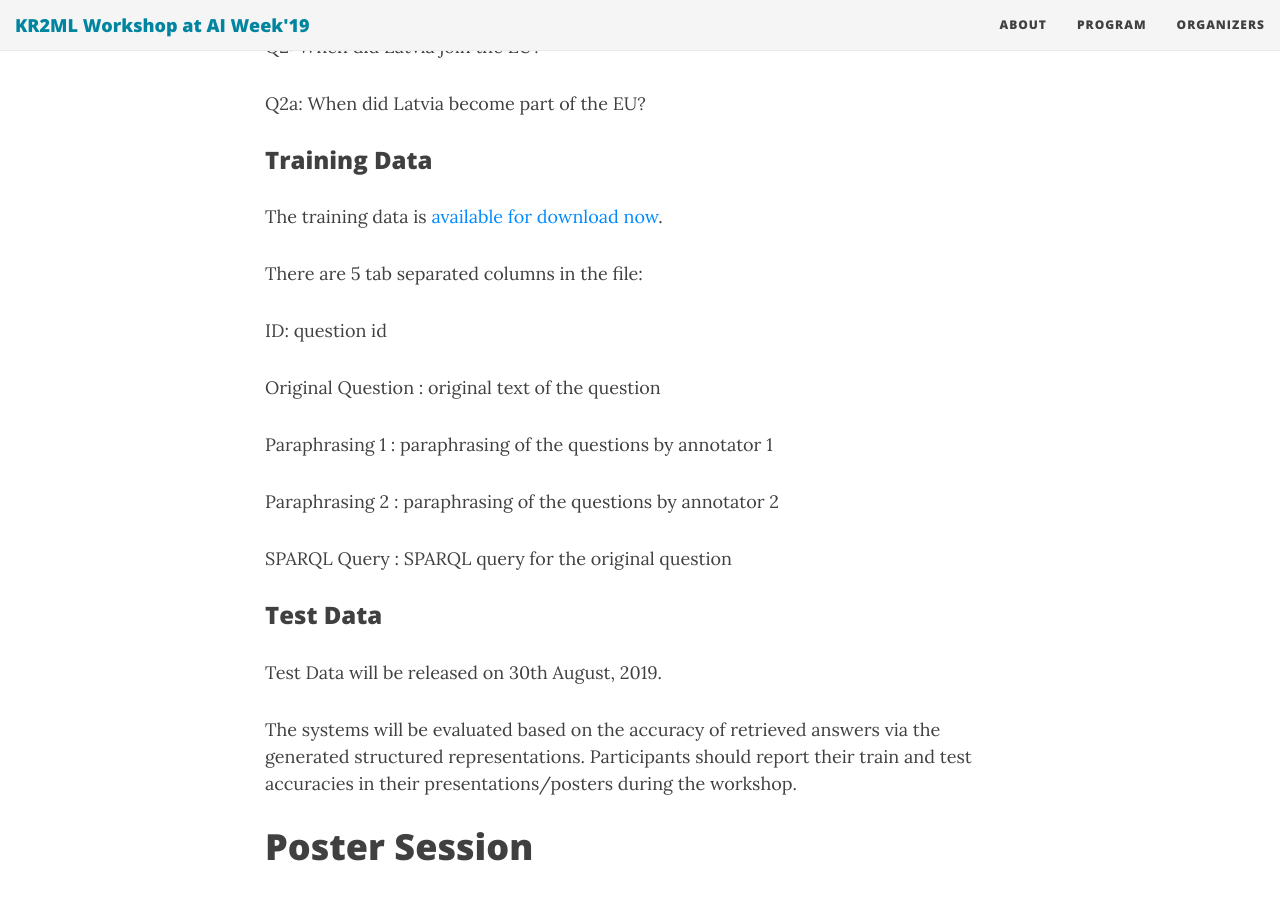
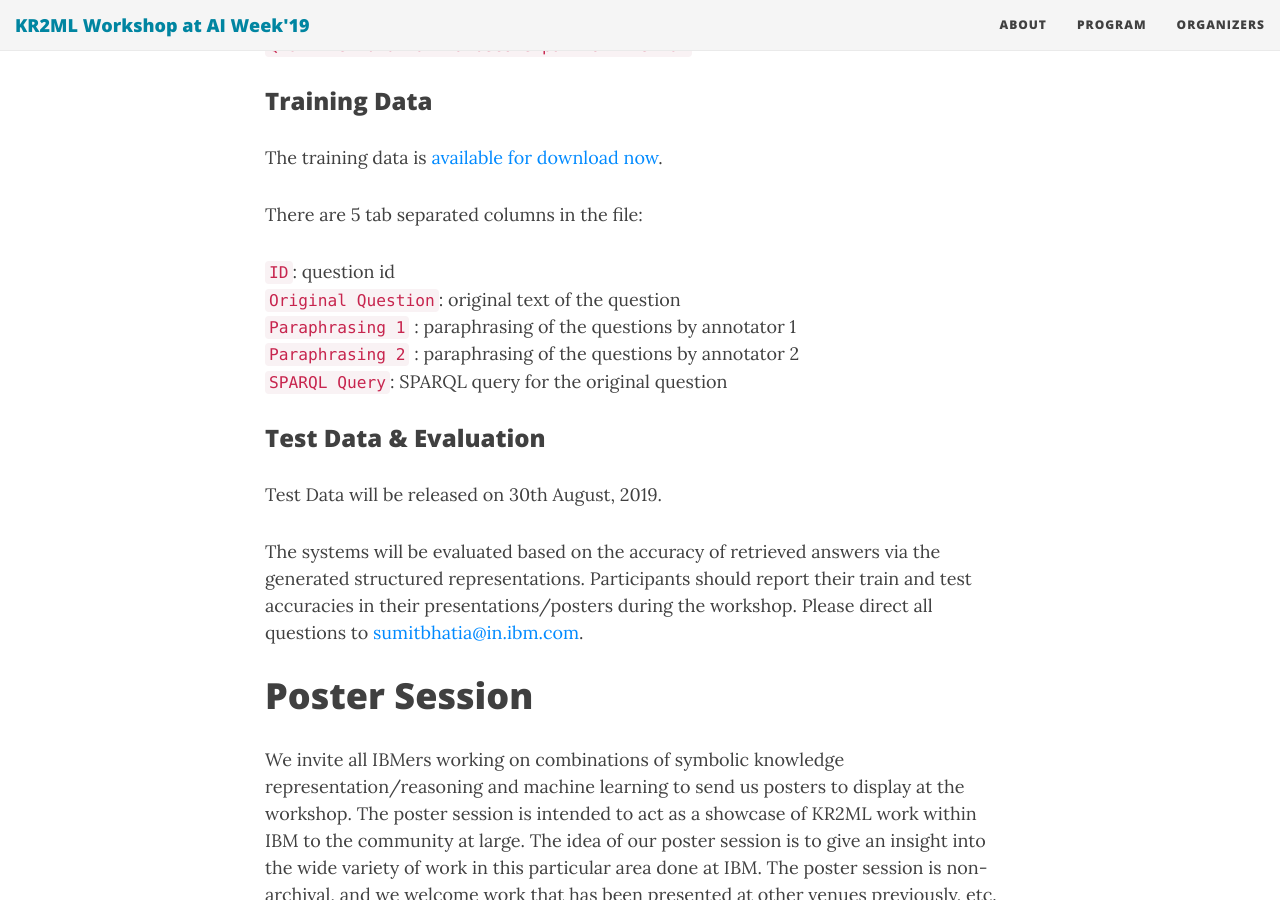
Before and after one commit to kr2ml/ibm-2019, a Jekyll site: the page built from index.md, in a window 1280 px wide and 900 px high, scrolled down 2645 px. Built offline with Jekyll 4.4.1, drawn with Linux system fonts in a browser that asks for light colours; nearby versions of some CDN libraries.

Commit message:
KRT: Updated challenge description

```diff
--- a/index.md
+++ b/index.md
@@ -63,21 +63,17 @@ The training data is [available for download now](https://kr2ml.github.io/ibm-20
 
 There are 5 tab separated columns in the file:
 
-ID: question id
+`ID`: question id <br />
+`Original Question`: original text of the question <br />
+`Paraphrasing 1` : paraphrasing of the questions by annotator 1 <br />
+`Paraphrasing 2` : paraphrasing of the questions by annotator 2 <br />
+`SPARQL Query`: SPARQL query for the original question <br />
 
-Original Question : original text of the question
-
-Paraphrasing 1  : paraphrasing of the questions by annotator 1
-
-Paraphrasing 2  : paraphrasing of the questions by annotator 2
-
-SPARQL Query    : SPARQL query for the original question
-
-### Test Data
+### Test Data & Evaluation
 
 Test Data will be released on 30th August, 2019.
 
-The systems will be evaluated based on the accuracy of retrieved answers via the generated structured representations. Participants should report their train and test accuracies in their presentations/posters during the workshop.
+The systems will be evaluated based on the accuracy of retrieved answers via the generated structured representations. Participants should report their train and test accuracies in their presentations/posters during the workshop. Please direct all questions to [sumitbhatia@in.ibm.com](sumitbhatia@in.ibm.com).
 
 
 # Poster Session<a name="poster-session"></a>
```
Also changed, not shown: other parts of index.md (+5 -5 lines).
